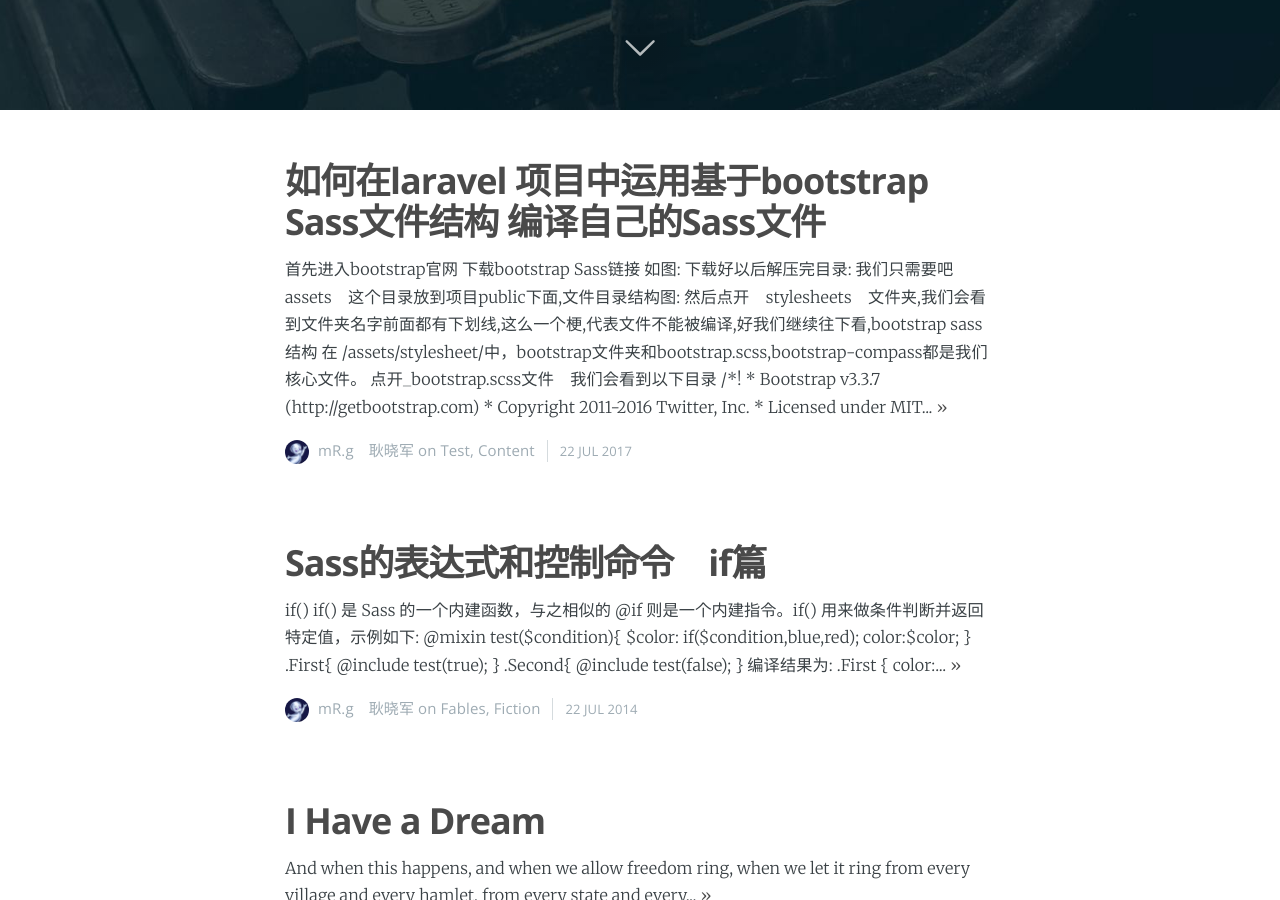
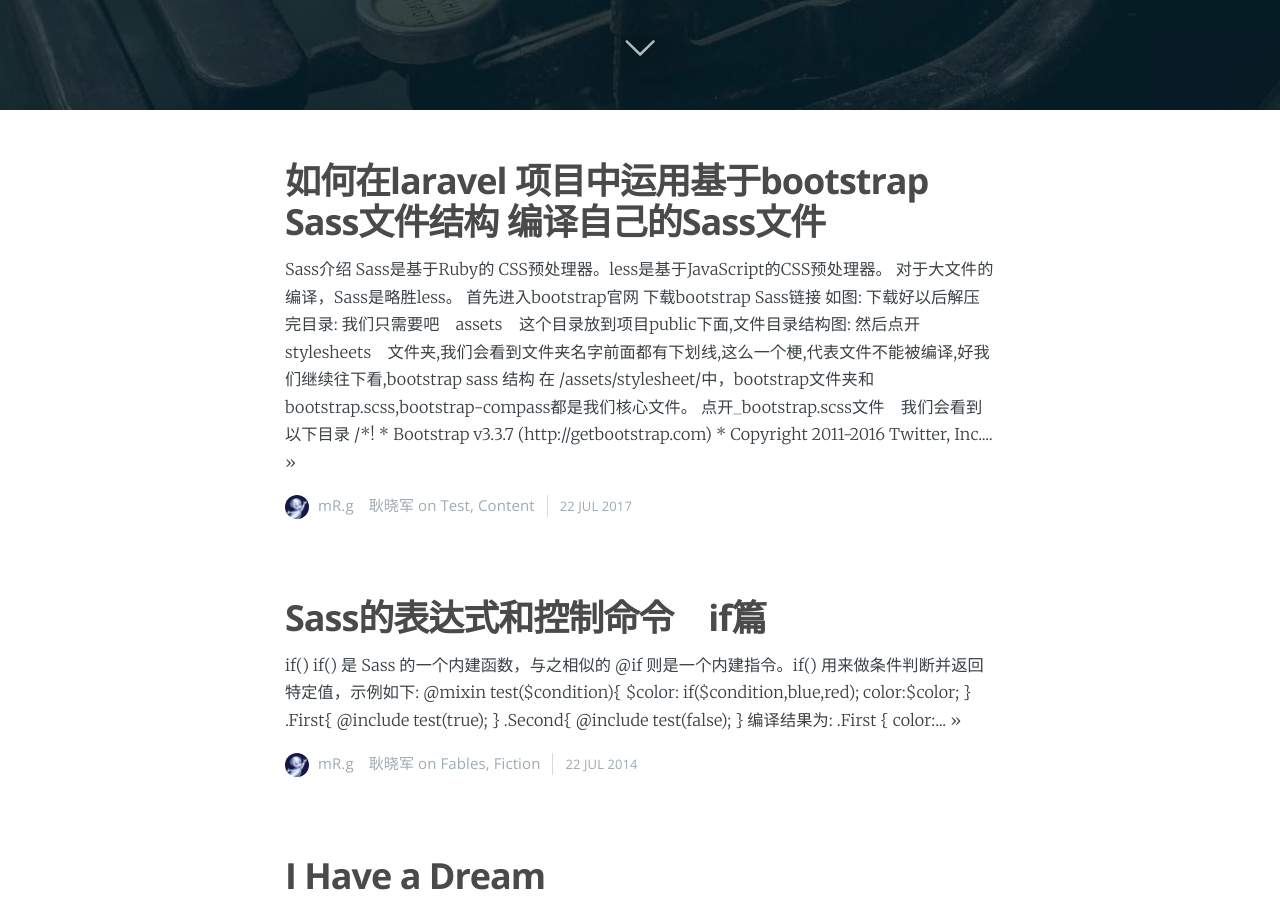
Before and after one commit to gengxiaojun1/dajunDemo, a Jekyll site: the page built from index.html, in a window 1280 px wide and 900 px high, scrolled down 790 px. Built offline with Jekyll 4.4.1, drawn with Linux system fonts in a browser that asks for light colours; nearby versions of some CDN libraries; the list of posts is cut into pages by our own code.

Commit message:
添加文章1

```diff
--- a/_posts/2014-09-27-a-full-and-comprehensive-style-test.md
+++ b/_posts/2014-09-27-a-full-and-comprehensive-style-test.md
@@ -10,9 +10,15 @@ navigation: True
 logo: 'assets/images/ghost.png'
 ---
 
-#### 首先进入<code>bootstrap</code>官网
 
-[下载bootstrap Sass链接](http://v3.bootcss.com/getting-started/)
+1. Sass介绍
+Sass是基于Ruby的 CSS预处理器。less是基于JavaScript的CSS预处理器。
+对于大文件的编译，Sass是略胜less。
+
+##### 首先进入<code>bootstrap</code>官网
+
+
+> [下载bootstrap Sass链接](http://v3.bootcss.com/getting-started/)
 
 如图:
 
```
